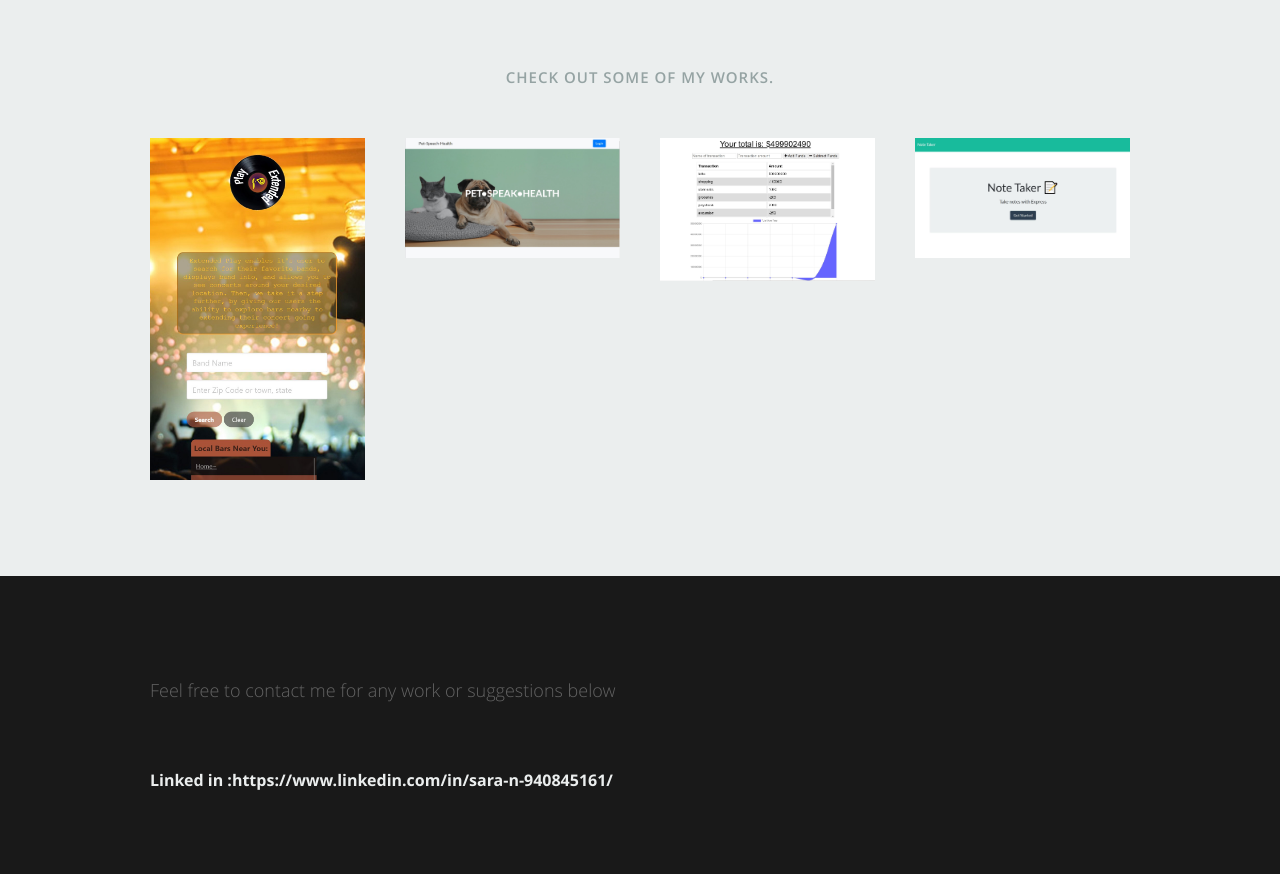
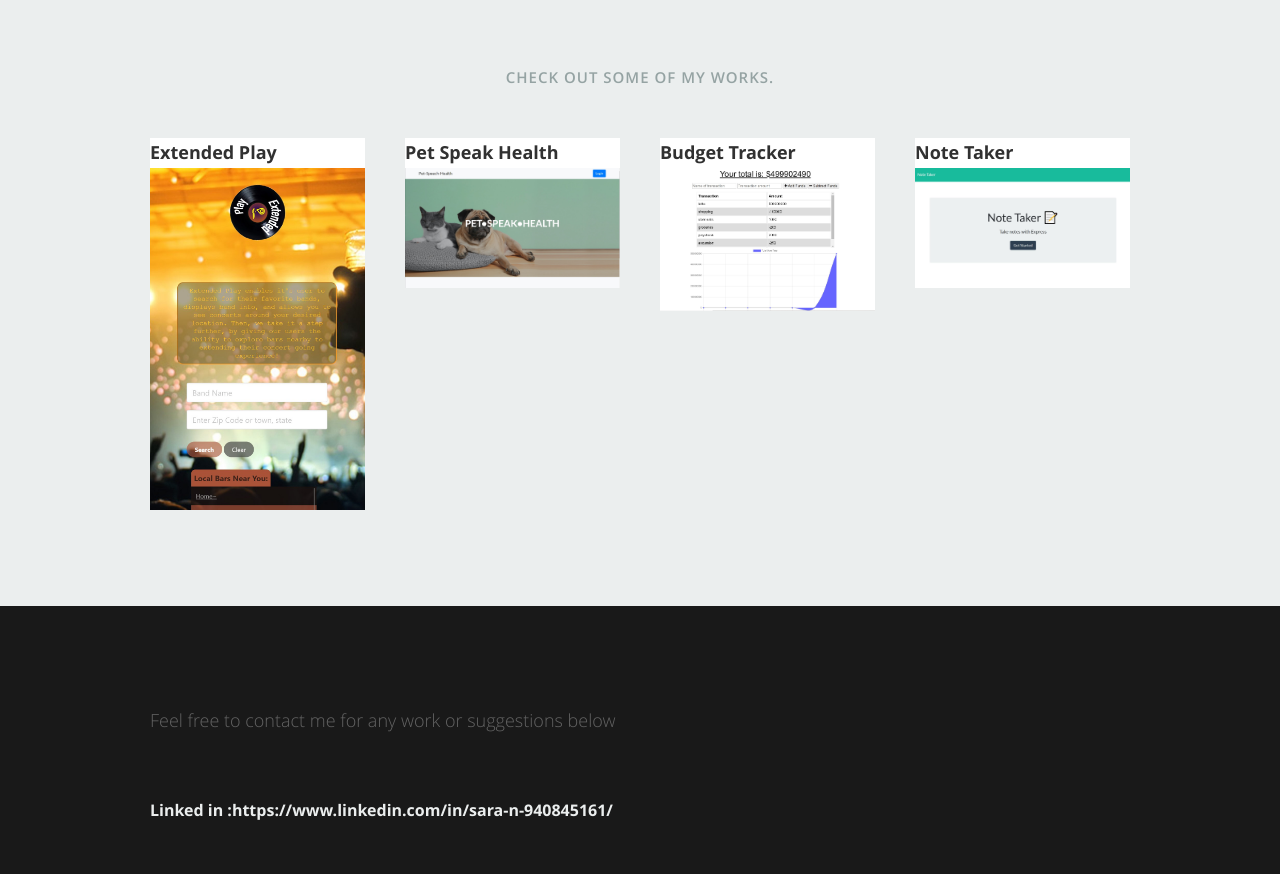
Before and after one commit to Nolsar/React_Portfolio, a React (Create React App) app: page / in a window 1280 px wide. Shown: the part 2560-3434 px from the top of the page. Built offline with nearby package versions, Linux system fonts and the light colour scheme.

Commit message:
edited project decriptions

```diff
--- a/src/components/Header.js
+++ b/src/components/Header.js
@@ -8,7 +8,7 @@ export default class Header extends Component {
       <header id="home">
          <nav id="nav-wrap">
             <a className="mobile-btn" href="#nav-wrap" title="Show navigation">Show navigation</a>
-          {/* <a className="mobile-btn" href="#" title="Hide navigation">Hide navigation</a> */}
+          <a className="mobile-btn" href="#hide-nav" title="Hide navigation">Hide navigation</a>
             <ul id="nav" className="nav">
                <li className="current"><a className="smoothscroll" href="#home">Home</a></li>
                <li><a className="smoothscroll" href="#about">About</a></li>
--- a/src/components/Portfolio.js
+++ b/src/components/Portfolio.js
@@ -13,14 +13,17 @@ export default class Porfolio extends Component {
               return(
                 <div className="columns portfolio-item">
                   <div className="item-wrap">
-                    <a href="{#modal-01}">
+                  <h5>{item.name}</h5>
+                    <a href={item.deployedapp}>
                       <img src={`${item.imgurl}`} alt="project" className="item-img"/>
                       <div className="overlay">
                         <div className="portfolio-item-meta">
-                          <h5>{item.name}</h5>
                           <p>{item.description}</p>
-                          <p>{item.deployedapp}</p>
-                          <p>{item.githuburl}</p>
+                          {/* <p>{item.deployedapp}</p> */}
+                          {/* <p><a href={item.githuburl}>
+                          Github Repository
+                          </a>
+                            </p> */}
                         </div>
                       </div>
                     </a>
--- a/src/resumeData.js
+++ b/src/resumeData.js
@@ -84,7 +84,7 @@ let resumeData = {
       {
         id: 1,
         "name":"Extended Play",
-        "description":"application",
+        "description":"Extended Play is a web application which utilizes several API's to call information regarding bands and concerts within a specified radius. Results populate bio, discography, image, and closest event or events. Once events are listed, another listing will show nearest bars to venue, effectively 'extending play' for your evening.",
         "imgurl":"images/extended_play.jpg",
         // "imgurl":"images/extended_play.jpg",
         "deployedapp": "https://nolsar.github.io/extendedplay/",
@@ -93,7 +93,7 @@ let resumeData = {
       {
         id: 2,
         "name":"Pet Speak Health",
-        "description":"web application for veterinarians",
+        "description":"Pet Speak Health (PSH) enables the storage of medical notes, history, and other relevant medical records specific to a pet and their owner. Pet Speak Health uses STT (Speech to Text) notation for when your hands are occupied caring for a per. Medical record transcription takes the pen out of your hands so you can focus on what is really important... caring for the animals! When activated, PSH records audio and will transcribe your notes and store them to a pet's unique file the server. The pet's records are unique to each client ie: owner. Medical records are accessible to the staff, as well as the owner.",
         "imgurl":"images/pet_speak_health.jpg",
         "deployedapp": "https://pet-speak-health.herokuapp.com/",
         "githuburl": "https://github.com/Nolsar/Pet_Speak_Health"
@@ -101,7 +101,7 @@ let resumeData = {
       {
         id: 3,
         "name":"Budget Tracker",
-        "description":"mobileapp",
+        "description":"A PWA (progressive web application) that allows user to be able to add expenses and deposits to their budget with or without a connection. When entering transactions offline, they should populate the total when brought back online.",
         "imgurl":"images/budget_tracker.jpg",
         "deployedapp": "https://shielded-wildwood-66211.herokuapp.com/",
         "githuburl": "https://github.com/Nolsar/Online-Offline_Budget_Trackers"
@@ -109,7 +109,7 @@ let resumeData = {
       {
         id: 4,
         "name":"Note Taker",
-        "description":"application",
+        "description":"This is a simple Note Taker application that allows users to add, view saved notes and also delete the notes if the user don't need that note anymore. This application uses an express backend and save and retrieve note data from a JSON file.",
         "imgurl":"images/note_taker.jpg",
         "deployedapp": "https://nolsar-note-taker.herokuapp.com/",
         "githuburl": "https://github.com/Nolsar/Note_Taker"
```
